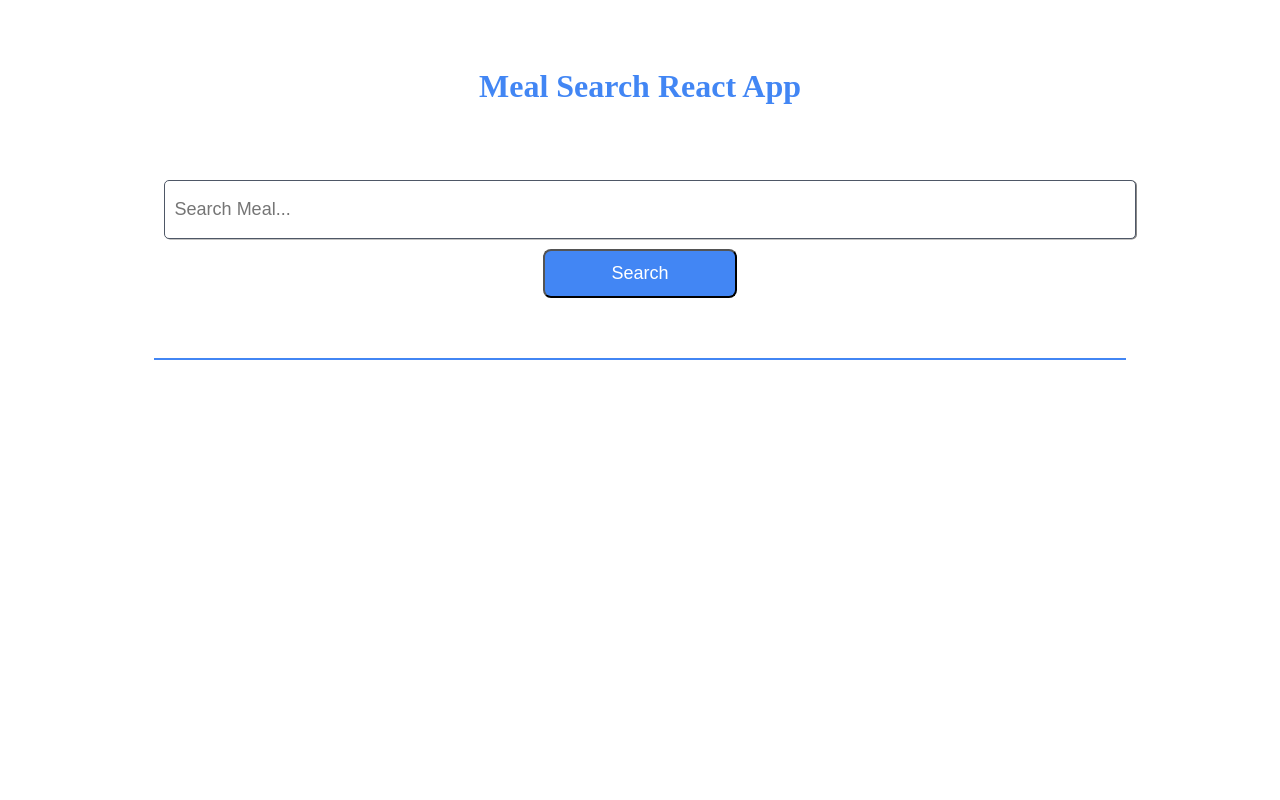
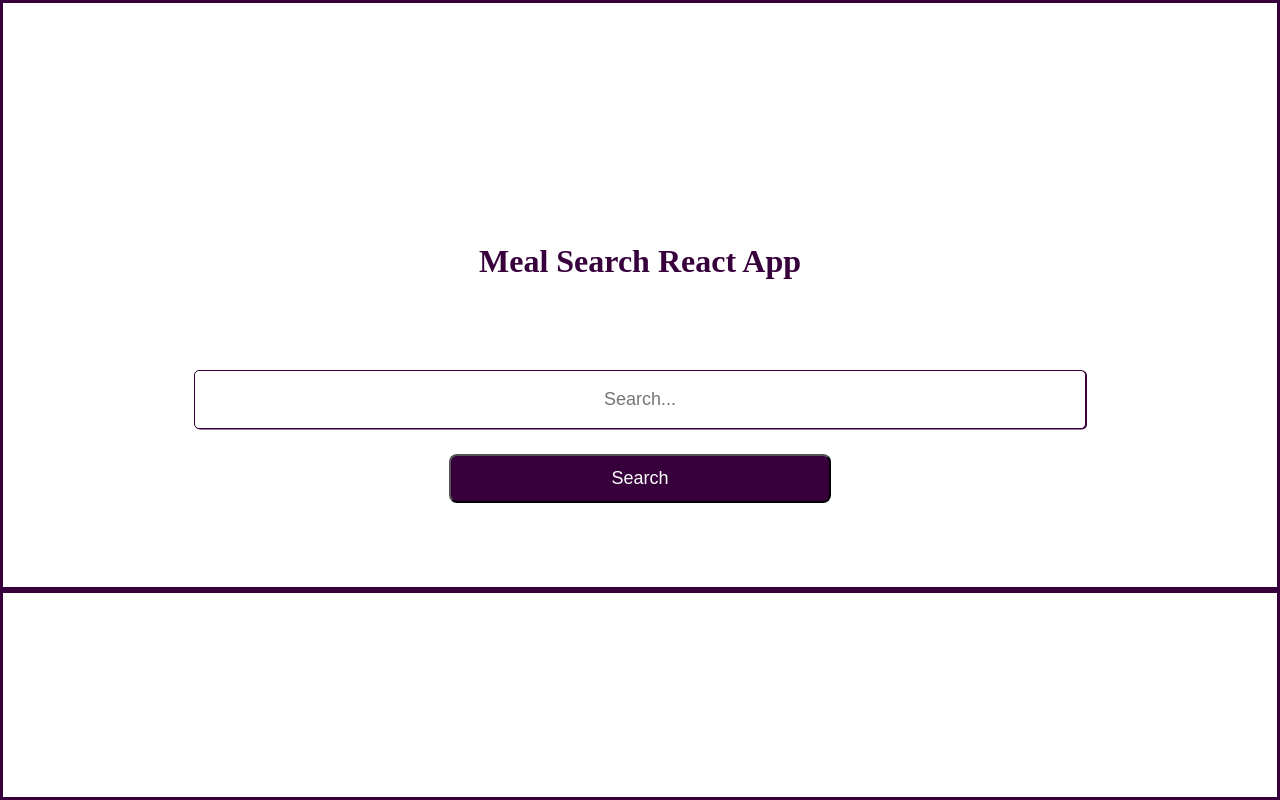
Before and after one commit to BaronKimaru/ReactFoodieApp, a React (Create React App) app: page / in a window 1280 px wide. Built offline with nearby package versions, Linux system fonts and the light colour scheme.

Commit message:
minor styling changes

```diff
--- a/src/App.css
+++ b/src/App.css
@@ -15,5 +15,23 @@ a{
 }
 
 .container{
-  padding: 2rem;
+  height: 100vh;
 }
+
+.btn{
+  padding: 12px 10px;
+  width: 30%;
+  border-radius: 8px;
+  background-color: #37003C;
+  color: #ffffff;
+  cursor: pointer;
+  font-size: 18px;
+  outline: none;
+  margin: 0 auto;
+}
+
+.btn:hover {
+   opacity: 0.9;
+  background-color: #ffffff;
+  color: #37003c;
+ }
--- a/src/components/Search/Search.js
+++ b/src/components/Search/Search.js
@@ -47,12 +47,12 @@ class Search extends Component {
                 <input
                     name="searchText"
                     type="text"
-                    placeholder="Search Meal..."
+                    placeholder="Search..."
                     style={mealInputStyle}
                     value={this.state.searchText}
                     onChange={event => this.handleMealInputChange(event)}
                 />
-                <button onClick={this.handleMealSearch} style={btnStyle}> Search </button>
+                <button onClick={this.handleMealSearch} className="btn" > Search </button>
 
                 <br/>
 
@@ -75,49 +75,45 @@ class Search extends Component {
 }
 
 const h1Style = {
-    color: "#4286f4",
+    color: "#37003c",
     marginTop: "30px",
-    marginBottom: "60px"
+    marginBottom: "60px",
+    textAlign: "center"
 };
 
 const searchDiv = {
     textAlign: "center",
-    width: "80%",
-    margin: "0 auto"
+    width: "100%",
+    height: "100vh",
+    display: "flex",
+    flexDirection: "column",
+    justifyContent: "center",
+    alignContent: "center",
+    border: "3px solid #37003C",
 };
 
 const mealInputStyle = {
-    width: "100%",
-    margin: "10px",
+    width: "70%",
+    textAlign: "center",
+    margin: "25px auto",
     padding: "18px 10px",
     borderRadius: "5px",
-    border: "1px solid #4e5766",
-    boxShadow: "1px 0.5px #888888",
-    fontSize: "18px"
-};
-
-const btnStyle={
-    padding: "12px 10px",
-    width: "20%",
-    borderRadius: "8px",
-    backgroundColor: "#4286f4",
-    color: "#ffffff",
-    cursor: "pointer",
+    border: "1px solid #37003c",
+    boxShadow: "1px 0.5px #37003c",
     fontSize: "18px"
 };
 
 const mealsContainerStyle = {
     display: "grid",
-    // flexDirection: "column"
     gridTemplateColumns: "auto auto auto",
     gridColumnGap: "10px",
     gridRowGap: "15px",
     marginTop: "60px",
-    border: "0.1px solid #4286f4"
+    border: "3px solid #37003C"
 };
 
 const individualMealStyle = {
-    boxShadow: "1px 0.5px #4286f4",
+    boxShadow: "1px 0.5px #37003c",
     margin: "10px",
 };
 
```
